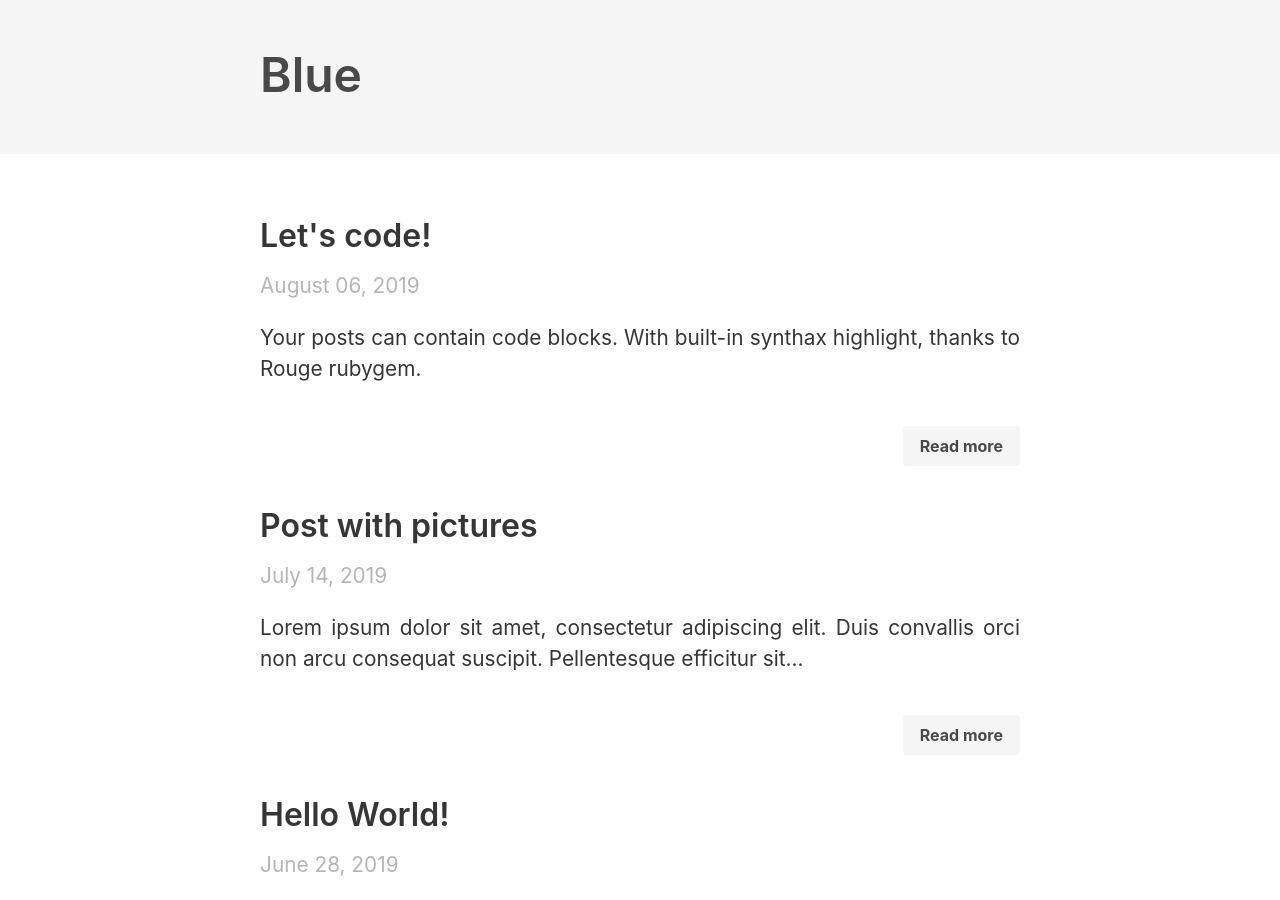
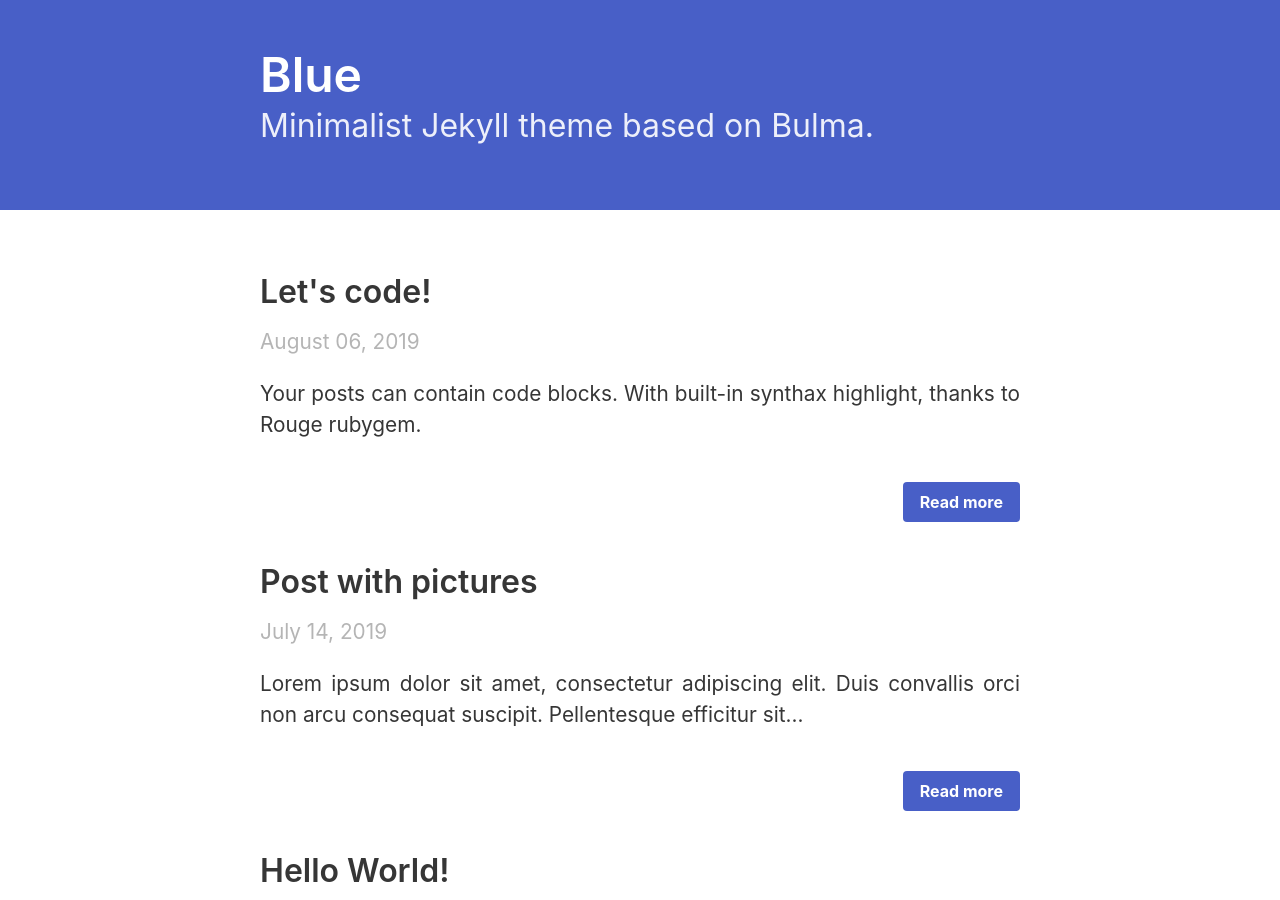
Before and after one commit to JuanjoSalvador/blue, a Jekyll site: the page built from index.html, in a window 1280 px wide and 900 px high. Built offline with Jekyll 4.4.1, drawn with Linux system fonts in a browser that asks for light colours; the list of posts is cut into pages by our own code.

Commit message:
(fix) SEO and RSS available now

```diff
--- a/Gemfile
+++ b/Gemfile
@@ -5,4 +5,5 @@
     gem 'kramdown-parser-gfm'
     gem 'i18n'
     gem 'jekyll-seo-tag'
+    gem 'jekyll-feed'
 gemspec
--- a/_config.yml
+++ b/_config.yml
@@ -3,10 +3,11 @@
 
 # Setup
 title:          Blue
-subtitle:       Minimalist Jekyll theme based on Bulma.
+description:    Minimalist Jekyll theme based on Bulma.
 baseurl:
 url:            "https://jsalvador.me"
-color:          light
+
+color:          link
 
 author:
   name:         Juanjo Salvador
@@ -15,6 +16,11 @@
   github:       JuanjoSalvador                     # Place your GitHub username here
   twitter:      Linuxneitor                        # Place your twitter username here
   mastodon:     https://mastodon.social/@jsalvador # Place your profile URL here
+
+twitter:
+  username: Linuxneitor
+  card: summary
+locale: es_ES
 
 # Assets
 sass:
@@ -26,10 +32,11 @@
   input: GFM
 
 # Custom vars
-version:        3.8.5
+version:        4.3.3
 paginate:       5                                  # Default pagination is 5 post per page
 paginate_path: "/page:num/"
 
 plugins:
   - jekyll-paginate
   - jekyll-seo-tag
+  - jekyll-feed
```
Also changed, not shown: blue-jekyll-theme.gemspec.
